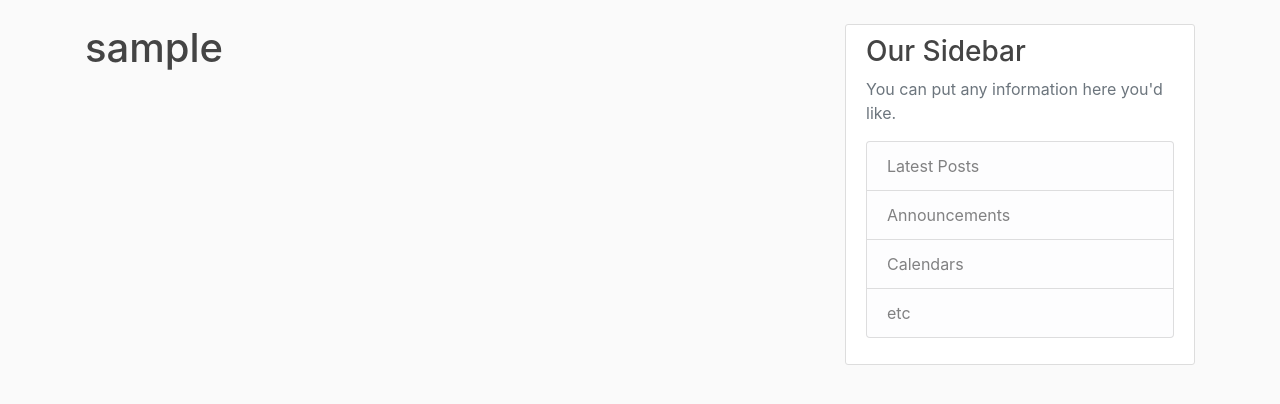
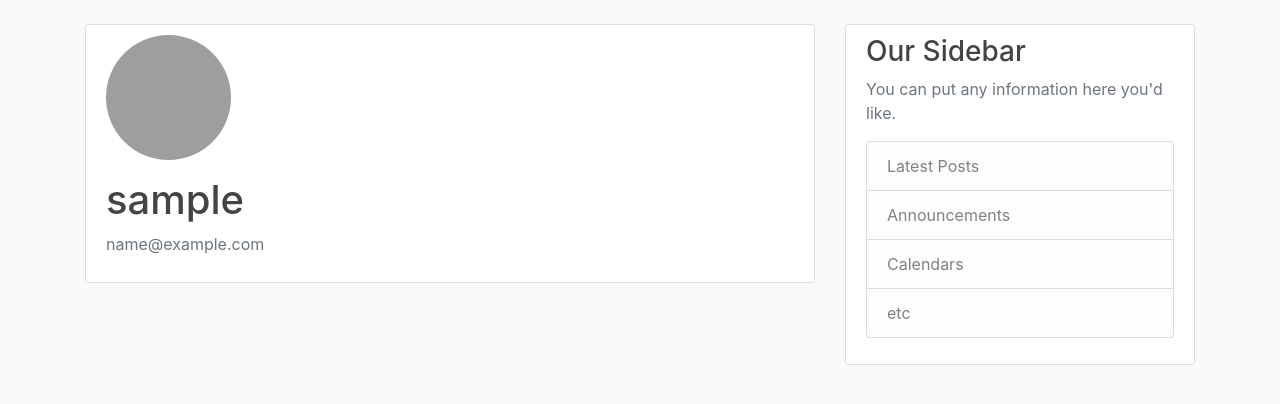
Before and after one commit to egimoro/onedropflask, a Flask app: page /account in a window 1280 px wide. Shown: the part 56-460 px from the top of the page. Run offline with Flask 2, Linux system fonts and the light colour scheme; the visitor is signed in with stand-in values (Sample User, id 1); data comes from the database, SQL or seed files in the repository; some libraries are stand-ins or nearby versions; grey boxes are pictures that could not be loaded.

Commit message:
image file

```diff
--- a/flaskdrop/flaskdrip/models.py
+++ b/flaskdrop/flaskdrip/models.py
@@ -10,7 +10,7 @@ class User(db.Model,UserMixin):
      id=db.Column(db.Integer,primary_key=True)
      username=db.Column(db.String(20),unique=True,nullable=False)
      email=db.Column(db.String(120),unique=True,nullable=False)
-     image_file=db.Column(db.String(20),nullable=False,default='default.jpg')  #default profile picture
+     image_file=db.Column(db.String(20),nullable=False,default='imoo.jpg')  #default profile picture
      password=db.Column(db.String(60),nullable=False)
      posts=db.relationship('Post',backref='author',lazy=True)
 
--- a/flaskdrop/flaskdrip/routes.py
+++ b/flaskdrop/flaskdrip/routes.py
@@ -67,4 +67,5 @@ def logout():
 @app.route('/account')
 @login_required
 def account():
-     return render_template('account.html',title='Account')
+     image_file=url_for('static',filename='profile_pics/' + current_user.image_file)
+     return render_template('account.html',title='Account',image_file=image_file)
--- a/flaskdrop/flaskdrip/templates/account.html
+++ b/flaskdrop/flaskdrip/templates/account.html
@@ -1,4 +1,10 @@
 {% extends "layout.html" %}
 {% block content %}
-    <h1>{{ current_user.username }}</h1>
+    <div class='content-section'>
+        <img class="rounded-circle account-img" src="{{ image_file }}">
+        <div class='media-body'>
+            <h2 class='account-heading'>{{ current_user.username }}</h2>
+            <p class='text-secondary'>{{ current_user.email }}</p>
+        </div>
+    </div>
 {% endblock content %}
```
Also changed, not shown: flaskdrop/flaskdrip/static/profile_pics/default.jpg (added).
